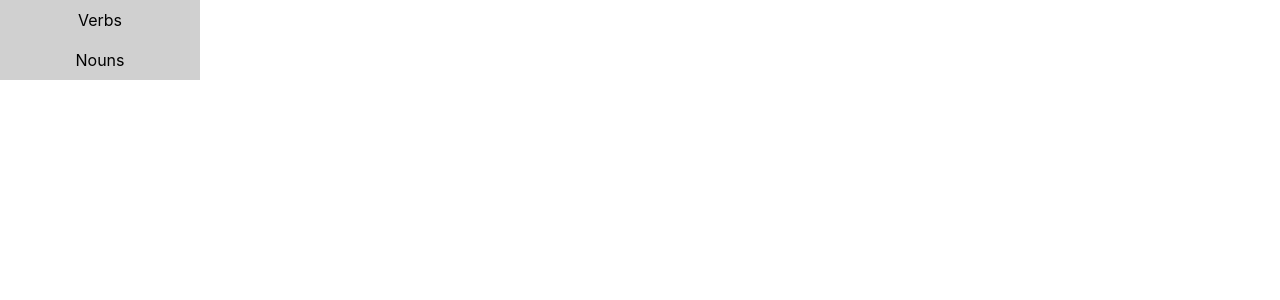
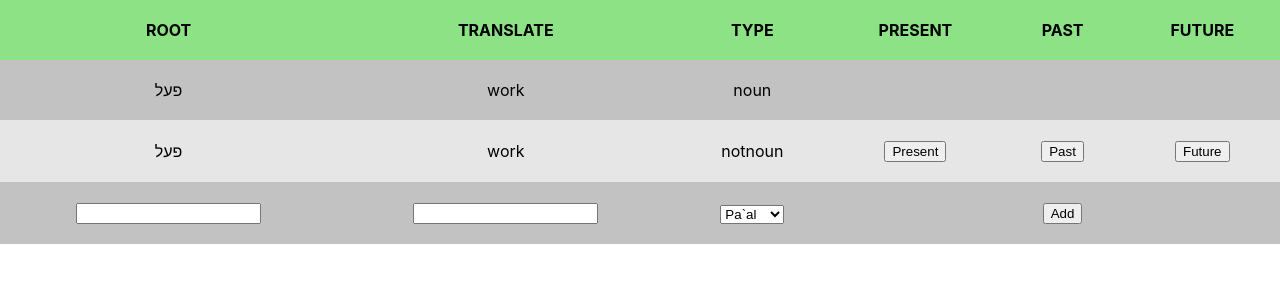
Before and after one commit to Pedrael/hebrew-bear, a React (Create React App) app: page / in a window 1280 px wide. Before the commit this address had no page. Shown: the top 300 px of the page. Built offline with nearby package versions, Linux system fonts and the light colour scheme.

Commit message:
implemented adding new items to the Vocabulary

```diff
--- a/src/layouts/general/General.jsx
+++ b/src/layouts/general/General.jsx
@@ -4,29 +4,28 @@ import React from 'react';
 import {useSelector, useDispatch} from 'react-redux';
 import { Link, Route, Routes } from "react-router-dom";
 
-import {addVerbAction} from '../../store/index.js';
-
-import Button from "../../components/button/Button.jsx";
-import Input from "../../components/input/Input.jsx";
+import Words from "../words/Words.jsx";
 
 const General = () => {
 
   const dispatch = useDispatch();
   const binyanim = useSelector(state => state.binyanim);
-  const verbs = useSelector(state => state.verbs);
 
   return (
-    <div className={classes.layout}>
-      <aside className={classes.aside}>
+    <div className={classes.generalLayout}>
+      {/* <aside className={classes.aside}>
         <Link to="/verbs" className={classes.asideButton}>Verbs</Link>
+        <Link to="/verbs/paal" className={classes.asideButton}>Pa`al</Link>
         <Link to="/nouns" className={classes.asideButton}>Nouns</Link>
       </aside>
       <main>
       <Routes>
-        <Route path="verbs" element={<p>Verbs</p>} />
+        <Route path="verbs" element={<Words></Words>} />
+        <Route path="verbs/paal" element={<p>Pa`al</p>} />
         <Route path="nouns" element={<p>Nouns</p>} />
       </Routes>
-      </main>
+      </main> */}
+      <Words></Words>
     </div>
   )
 }
--- a/src/layouts/general/General.module.css
+++ b/src/layouts/general/General.module.css
@@ -1,18 +1,16 @@
-/* .layout {
+.generalLayout {
     display: flex;
-    flex-direction: column;
-    align-items: center;
-    justify-content: center;
     min-height: 100vh;
-    background-color: #9ed1c0;
-} */
+}
 
 .aside {
     min-width: 200px;
     width: 200px;
-    background: #d0d0d0;
+    background-color: #9ed1c0;
     display: flex;
     flex-direction: column;
+    border-right: 1px solid #000;
+    min-height: 100%;
 }
 
 .asideButton {
--- a/src/layouts/words/Words.jsx
+++ b/src/layouts/words/Words.jsx
@@ -1,8 +1,11 @@
 //import classes from './Words.module.css';
 
-import React from 'react';
+import React, {useState} from 'react';
 import {useSelector, useDispatch} from 'react-redux';
 
+import classes from './Words.module.css';
+
+import Word from '../../models/Words.js';
 import {addVerbAction} from '../../store/index.js';
 
 import Button from "../../components/button/Button.jsx";
@@ -11,35 +14,69 @@ import Input from "../../components/input/Input.jsx";
 const Words = () => {
 
   const dispatch = useDispatch();
-  const binyanim = useSelector(state => state.binyanim);
   const verbs = useSelector(state => state.verbs);
+  const types = useSelector(state => state.types);
+  const title = useSelector(state => state.title);
+
+  const [wordToAdd, setWord] = useState(new Word('', '', types[0]));
+
+  const addWord = () => {
+      dispatch(addVerbAction(wordToAdd));
+  }
 
   return (
-    <table className=''>
+    <table className={classes.table}>
         <thead>
         <tr>
-            <th>Company</th>
-            <th>Contact</th>
-            <th>Country</th>
+            {
+                title.map((item, key) => (
+                    <th key={key}>{item}</th>
+                ))
+            }
         </tr>
         </thead>
         <tbody>
-        <tr>
-            <td>Alfreds Futterkiste</td>
-            <td>Maria Anders</td>
-            <td>Germany</td>
-        </tr>
-        <tr>
-            <td>Centro comercial Moctezuma</td>
-            <td>Francisco Chang</td>
-            <td>Mexico</td>
-        </tr>
+        {
+            verbs.map((row, key) => (
+                <tr key={key}>
+                    <td>{row.root}</td>
+                    <td>{row.translate}</td>
+                    <td>{row.type}</td>
+                    <td>
+                        {row.type != 'noun' ? <button>Present</button> : <></>}
+                    </td>
+                    <td>
+                        {row.type != 'noun' ? <button>Past</button> : <></>}
+                    </td>
+                    <td>
+                        {row.type != 'noun' ? <button>Future</button> : <></>}
+                    </td>
+                </tr>
+            ))
+        }
         </tbody>
         <tfoot>
         <tr>
-            <td><input type="text" /></td>
-            <td><input type="text" /></td>
-            <td><button>Add</button></td>
+            <td><input
+                type="text"
+                onChange = {(e) => setWord(new Word(e.target.value, wordToAdd.translate, wordToAdd.type))}/>
+            </td>
+            <td><input
+                type="text"
+                onChange = {(e) => setWord(new Word(wordToAdd.root, e.target.value, wordToAdd.type))}/>
+            </td>
+            <td>
+                <select
+                name="types"
+                onChange = {(e) => setWord(new Word(wordToAdd.root, wordToAdd.translate, e.target.value))}>
+                    {types.map((type, key) => (
+                        <option value={type} key={key}>{type}</option>
+                    ))}
+                </select>
+            </td>
+            <td></td>
+            <td><button onClick={()=>addWord()}>Add</button></td>
+            <td></td>
         </tr>
         </tfoot>
     </table>
--- /dev/null
+++ b/src/layouts/words/Words.module.css
@@ -0,0 +1,22 @@
+.table {
+    border-spacing: 0;
+    border-collapse: separate;
+    width: 100%;
+    height: min-content;
+}
+
+.table tr {
+    background: #e6e6e6;
+}
+
+.table th {
+    background: #8ee286;
+}
+
+.table tr:nth-child(2n + 1) {
+    background: #c2c2c2;
+}
+
+.table td, th {
+    padding: 20px;
+}
--- /dev/null
+++ b/src/models/Words.js
@@ -0,0 +1,14 @@
+class Word {
+    constructor(root, translate, type)
+    {
+        this.root = root;
+        this.translate = translate;
+        this.type = type;
+    }
+
+    getUser() {
+        return this;
+    }
+}
+
+export default Word;
--- a/src/store/index.js
+++ b/src/store/index.js
@@ -8,14 +8,17 @@ import {composeWithDevTools} from "redux-devtools-extension";
 
 const defaultState = {
   binyanim: {
-    'pa`al': 'פָּעַל',
-    'hiph`il': 'הִפְעִיל',
-    'pi`el': 'פִּעֵל',
-    'hitpael': 'הִתְפַּעֵל'
+    'Pa`al': 'פָּעַל',
+    'Hiph`il': 'הִפְעִיל',
+    'Pi`el': 'פִּעֵל',
+    'Hitpael': 'הִתְפַּעֵל',
   },
   verbs: [
-    {root: 'פעל', translate: 'work'}
-  ]
+    {root: 'פעל', translate: 'work', type: 'noun'},
+    {root: 'פעל', translate: 'work', type: 'notnoun'}
+  ],
+  types: ['Pa`al', 'Hiph`il', 'Pi`el', 'Hitpael', 'Noun'],
+  title: ['ROOT', 'TRANSLATE', 'TYPE', 'PRESENT', 'PAST', 'FUTURE']
 }
 
 const ADD_VERB = "ADD_VERB";
@@ -24,7 +27,7 @@ const reducer = (state = defaultState, action) => {
   switch(action.type) {
 
     case ADD_VERB: {
-      return {...state, verbs: [...state, action.payload] }
+      return {...state, verbs: [...state.verbs, action.payload] }
     }
 
     default: return state;
```
